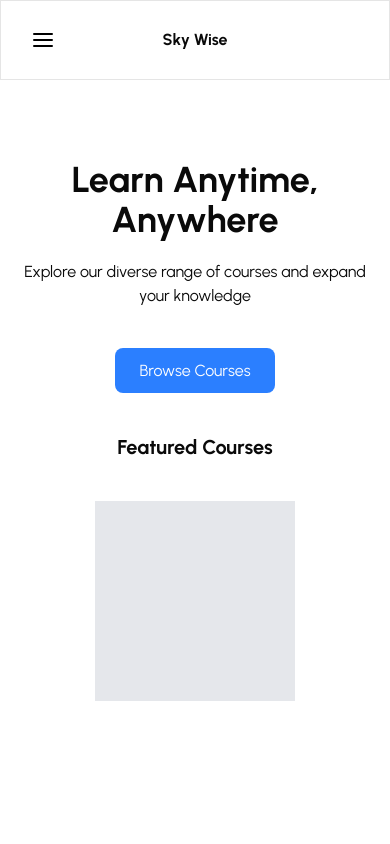
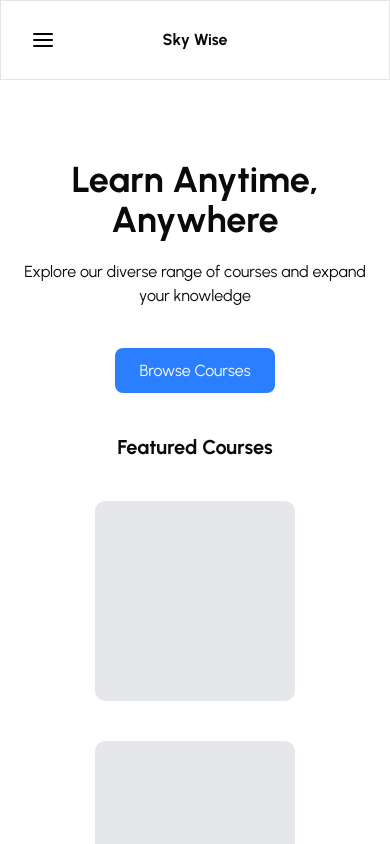
Before and after one commit to ayazb7/team-3-project, a React (Vite) app in the folder frontend/team-3/: page / in a window 390 px wide. Built offline with nearby package versions, Linux system fonts and the light colour scheme.

Commit message:
MODIFY: fix navbar and finish blocking out mobile landing page

```diff
--- a/frontend/team-3/src/components/Navbar.jsx
+++ b/frontend/team-3/src/components/Navbar.jsx
@@ -83,7 +83,7 @@ const Navbar = ({ children }) => {
           <Button />
         </div>
       </div>
-      <div className="pt-20">{children}</div>
+      <div className="pt-20 overflow-scroll h-full w-full">{children}</div>
     </>
   );
 };
--- a/frontend/team-3/src/components/VideoBlock.jsx
+++ b/frontend/team-3/src/components/VideoBlock.jsx
@@ -1,9 +1,9 @@
 import React from "react";
 
-const VideoBlock = ({ width, height }) => {
+const VideoBlock = () => {
   return (
-    <div className={`${width} ${height} rounded-lg`}>
-      <div className="bg-gray-200 h-full w-full"></div>
+    <div className="size-50">
+      <div className="bg-gray-200 h-full w-full rounded-lg"></div>
       <div className="absolute"></div>
     </div>
   );
--- a/frontend/team-3/src/pages/LandingPage.jsx
+++ b/frontend/team-3/src/pages/LandingPage.jsx
@@ -19,8 +19,11 @@ const LandingPage = () => {
           <div>
             <p className="font-bold text-xl">Featured Courses</p>
           </div>
-          <div>
-            <VideoBlock width="w-50" height="h-50" />
+          {/* hard coding video blocks for now  */}
+          <div className="flex flex-col gap-10">
+            <VideoBlock />
+            <VideoBlock />
+            <VideoBlock />
           </div>
         </div>
       </div>
```
